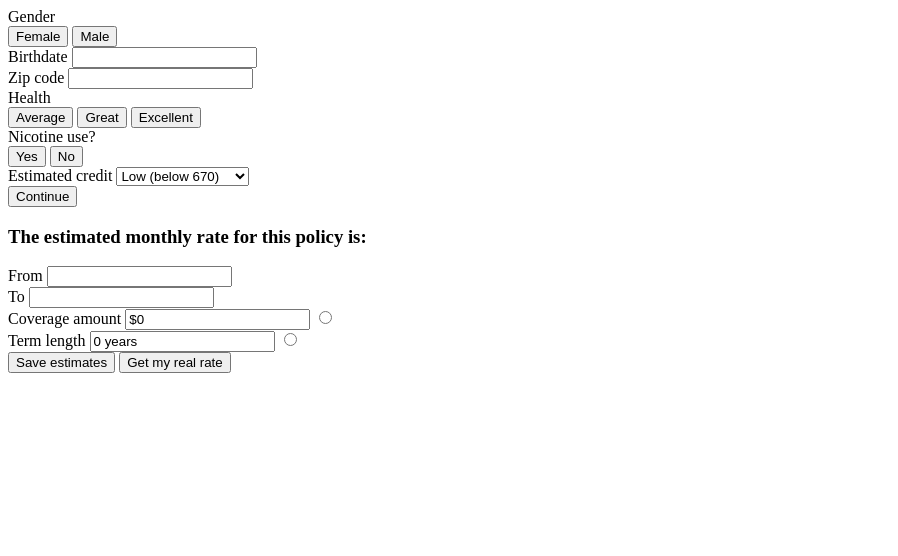
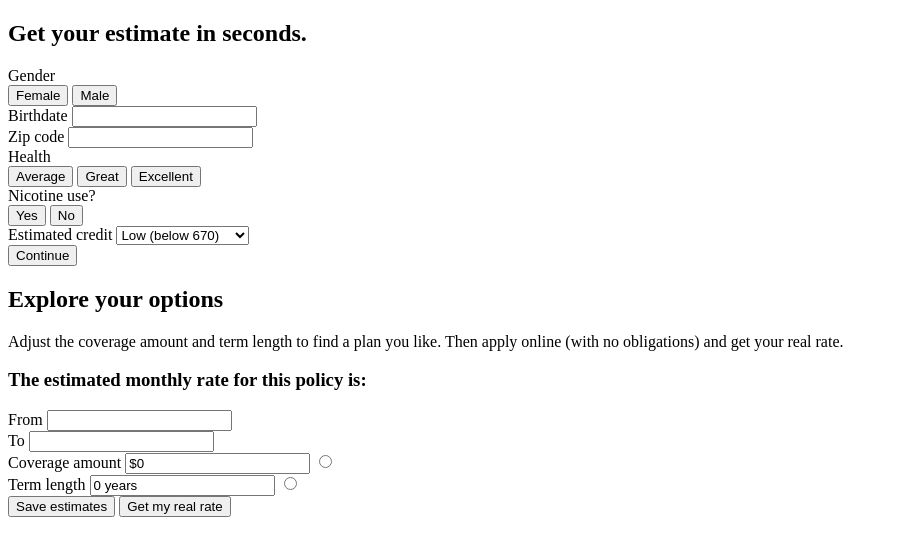
Before and after one commit to roxitsc/Ethos-custom-form, a plain HTML site: page index.html in a window 1280 px wide. Shown: the whole page, without its empty margins (0-898 px from the left). Drawn offline with Linux system fonts and the light colour scheme.

Commit message:
minor changes to html

```diff
--- a/index.html
+++ b/index.html
@@ -1,15 +1,20 @@
 <!DOCTYPE html>
 <html lang="en">
+
 <head>
   <meta charset="UTF-8">
   <meta http-equiv="X-UA-Compatible" content="IE=edge">
   <meta name="viewport" content="width=device-width, initial-scale=1.0">
   <title>Ethos Form</title>
 </head>
+
 <body>
   <div>
-    <!-- main form -->
+    <!-- estimate form -->
     <form id="estimate" action="">
+      <div class="form-title">
+        <h2>Get your estimate in seconds.</h2>
+      </div>
       <div class="form-group">
         <label for="">Gender</label>
         <div class="button-group">
@@ -53,8 +58,13 @@
         <button type="submit">Continue</button>
       </div>
     </form>
-    <!-- results -->
+    <!-- results form -->
     <form id="results" action="">
+      <div class="form-title">
+        <h2>Explore your options</h2>
+        <p>Adjust the coverage amount and term length to find a plan you like. Then apply online (with no obligations)
+          and get your real rate.</p>
+      </div>
       <div class="col-6">
         <h3>The estimated monthly rate for this policy is:</h3>
       </div>
@@ -85,4 +95,5 @@
     </form>
   </div>
 </body>
+
 </html>
```
